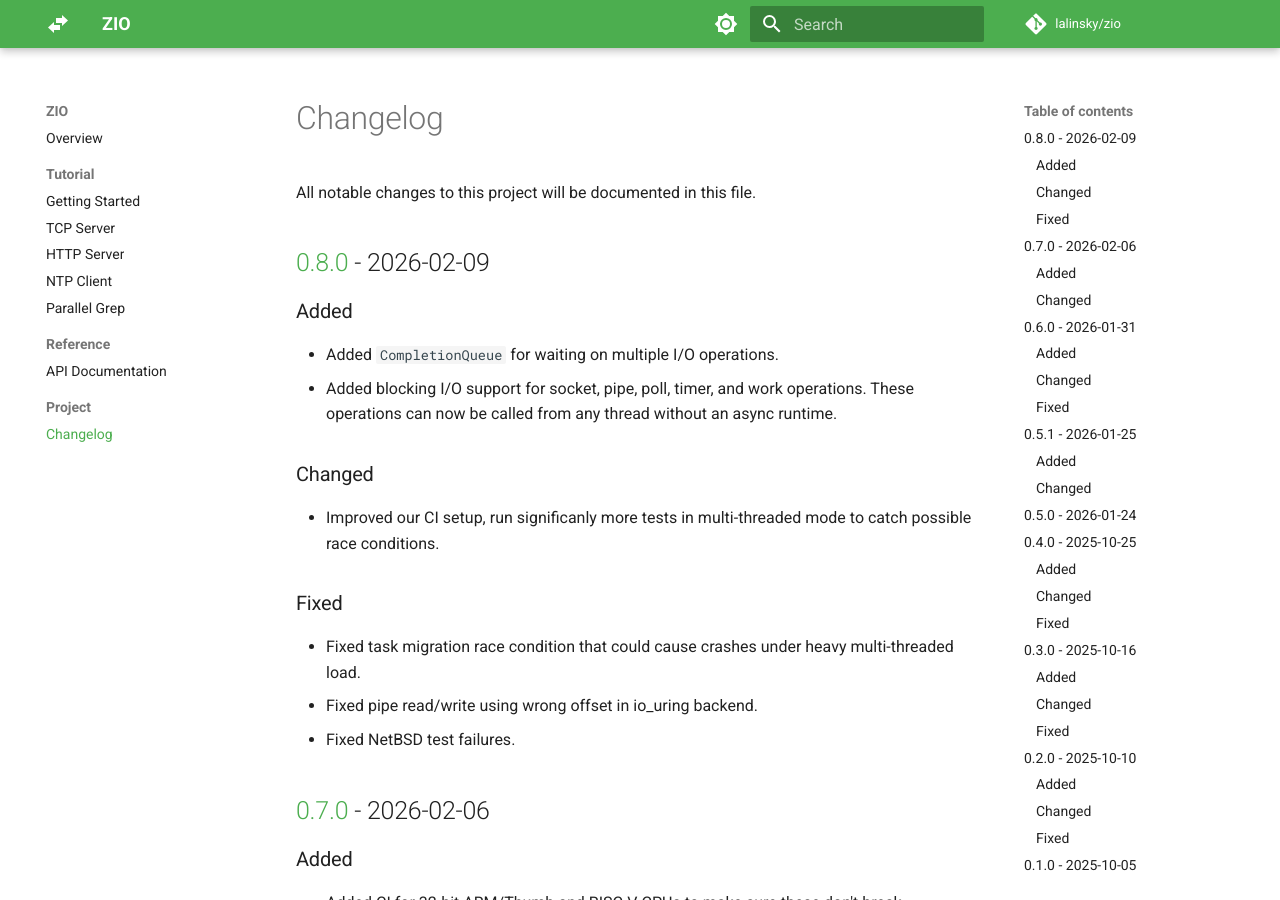
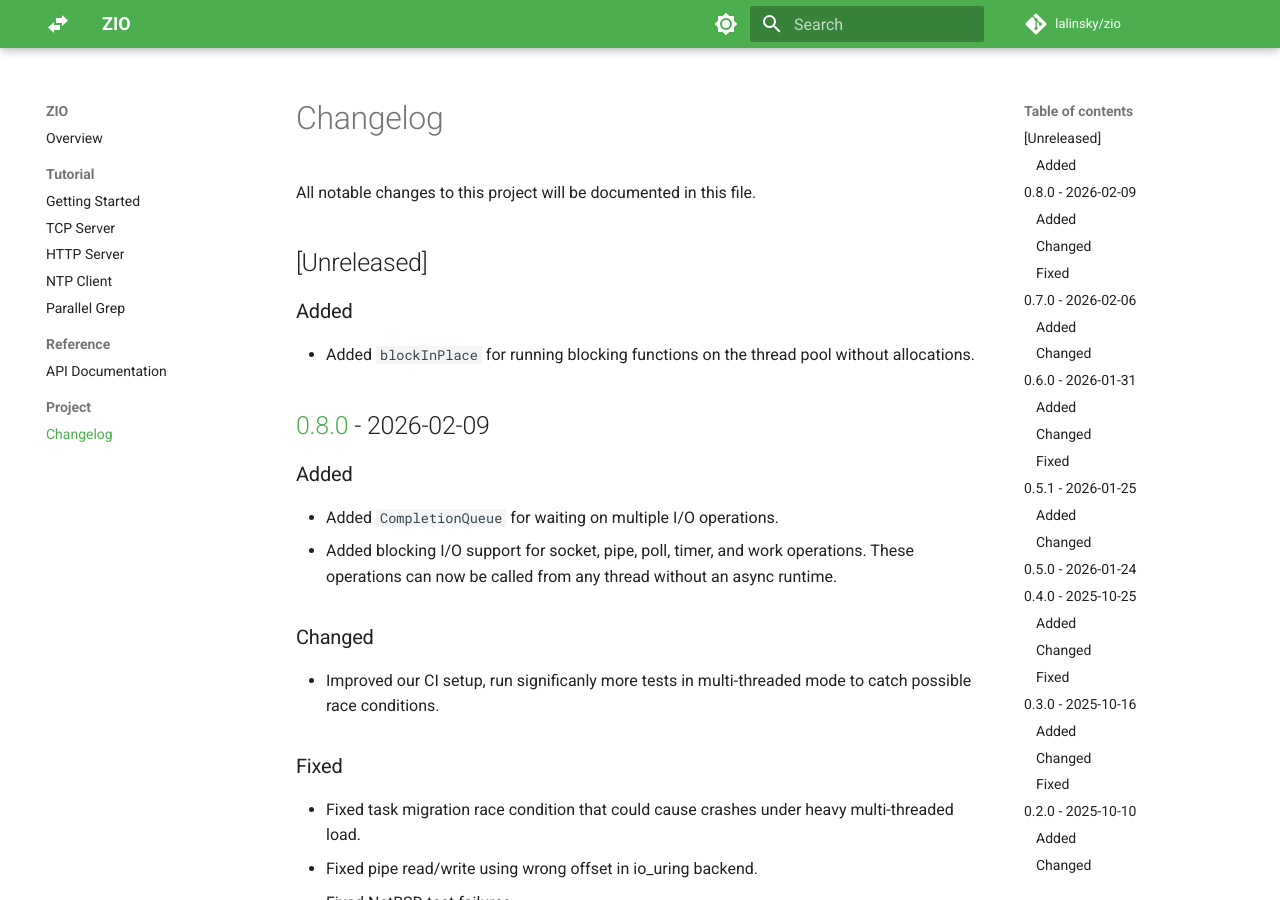
Before and after one commit to lalinsky/zio, an MkDocs documentation site: the page built from docs/changelog.md, in a window 1280 px wide and 900 px high. Built offline with MkDocs 1.6.1 and Material for MkDocs 9.7.7, drawn with Linux system fonts in a browser that asks for light colours; comment, search, counter and statistics services are not loaded.

Commit message:
Add blockInPlace for zero-allocation blocking operations (#311)
Add a new blockInPlace function that runs blocking functions on the
thread pool without allocating. Unlike spawnBlocking, all state is kept
on the stack. Supports cancellation by attempting to cancel the work
and waiting for completion.

Also adds task.getThreadPool() helper and updates HostName.lookup to
use blockInPlace instead of spawnBlocking.

```diff
--- a/docs/changelog.md
+++ b/docs/changelog.md
@@ -1,6 +1,12 @@
 # Changelog
 
 All notable changes to this project will be documented in this file.
+
+## [Unreleased]
+
+### Added
+
+- Added `blockInPlace` for running blocking functions on the thread pool without allocations.
 
 ## [0.8.0] - 2026-02-09
 
```
Also changed, not shown: 4 other files.
